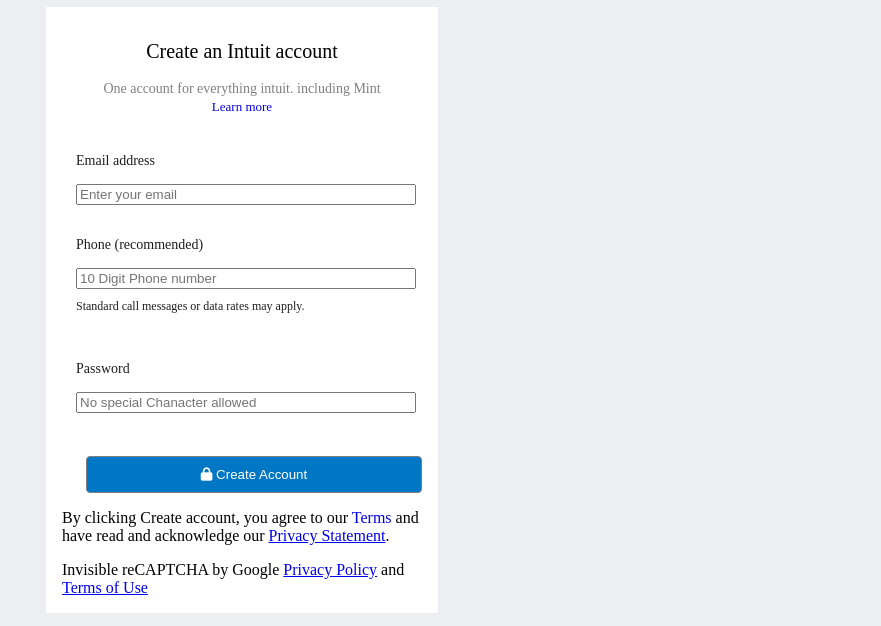
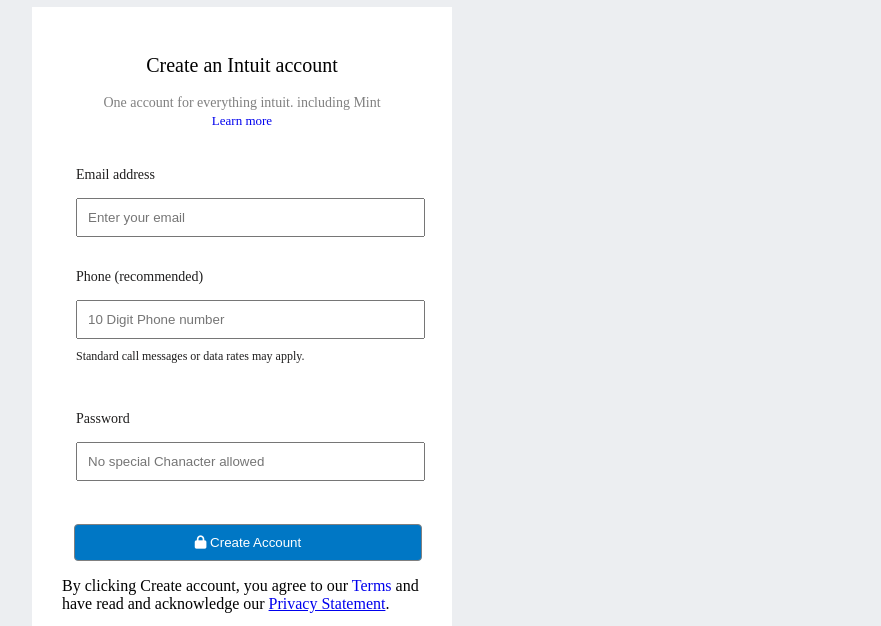
Before and after one commit to Bluette1/SignupForm, a plain HTML site: page index.html in a window 1280 px wide. Shown: the part 158-784 px from the top of the page, without its empty margins (398-1279 px from the left). Drawn offline with Linux system fonts and the light colour scheme; some icons are missing.

Commit message:
CSS styling for create account button
CSS styling for create account button

```diff
--- a/style.css
+++ b/style.css
@@ -99,7 +99,7 @@
     margin: auto;
     background: white;
     box-shadow: 1px solid black;
-    padding: 1rem;
+    padding: 30px;
   }
   .form-header {
 	font-size: 20px;
@@ -124,8 +124,9 @@
     border: none;
   }
   .form-input {
-    width: 100%;
+    width: 98%;
     margin: 15px 0;
+    padding: 10px;
   }
   .form-label {
     font-size: 14px;
@@ -137,3 +138,7 @@
     top: -17px;
     color: #1e1d1d;
   }
+
+  .create-login {
+    margin-left: 12px;
+  }
```
